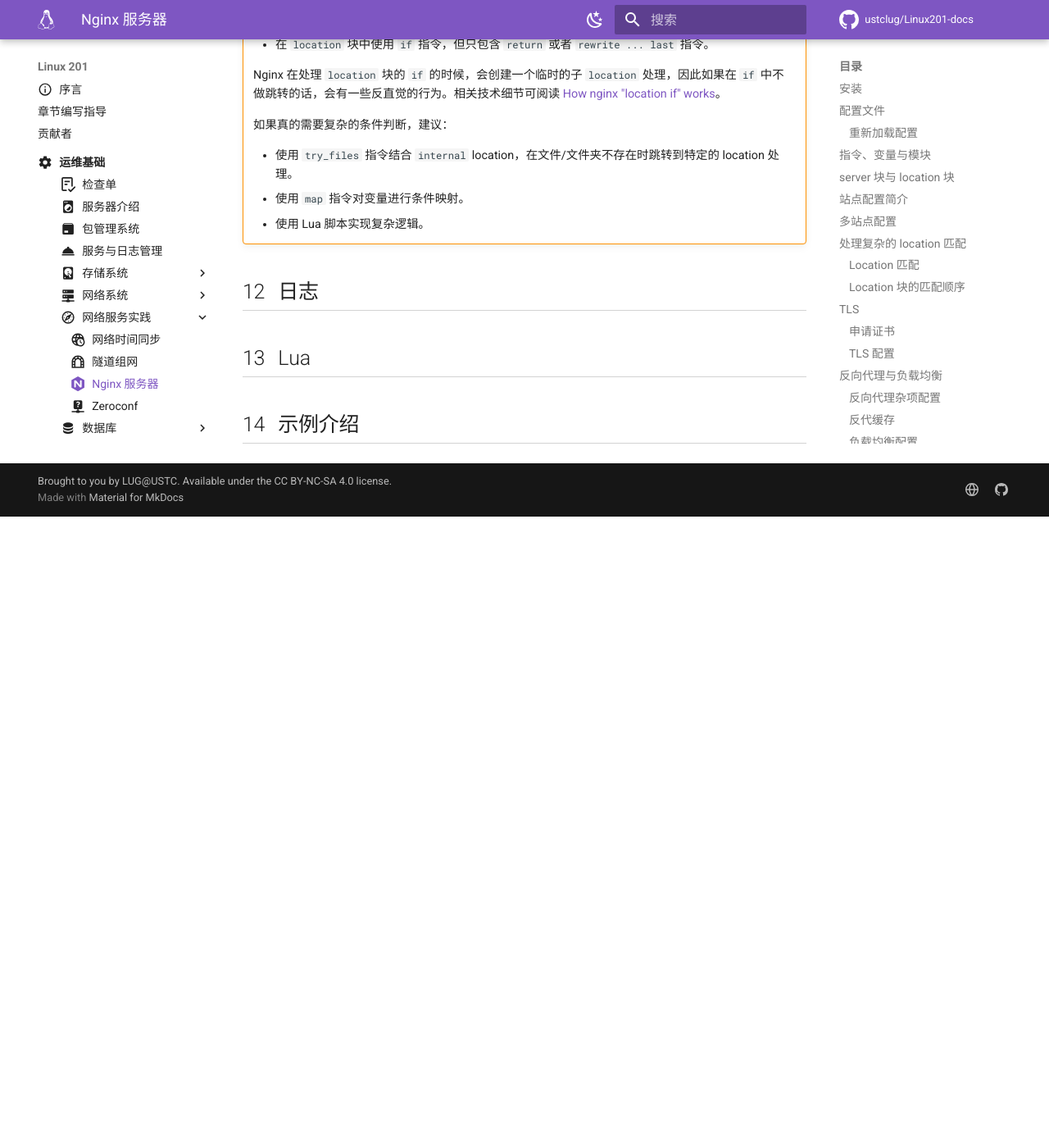
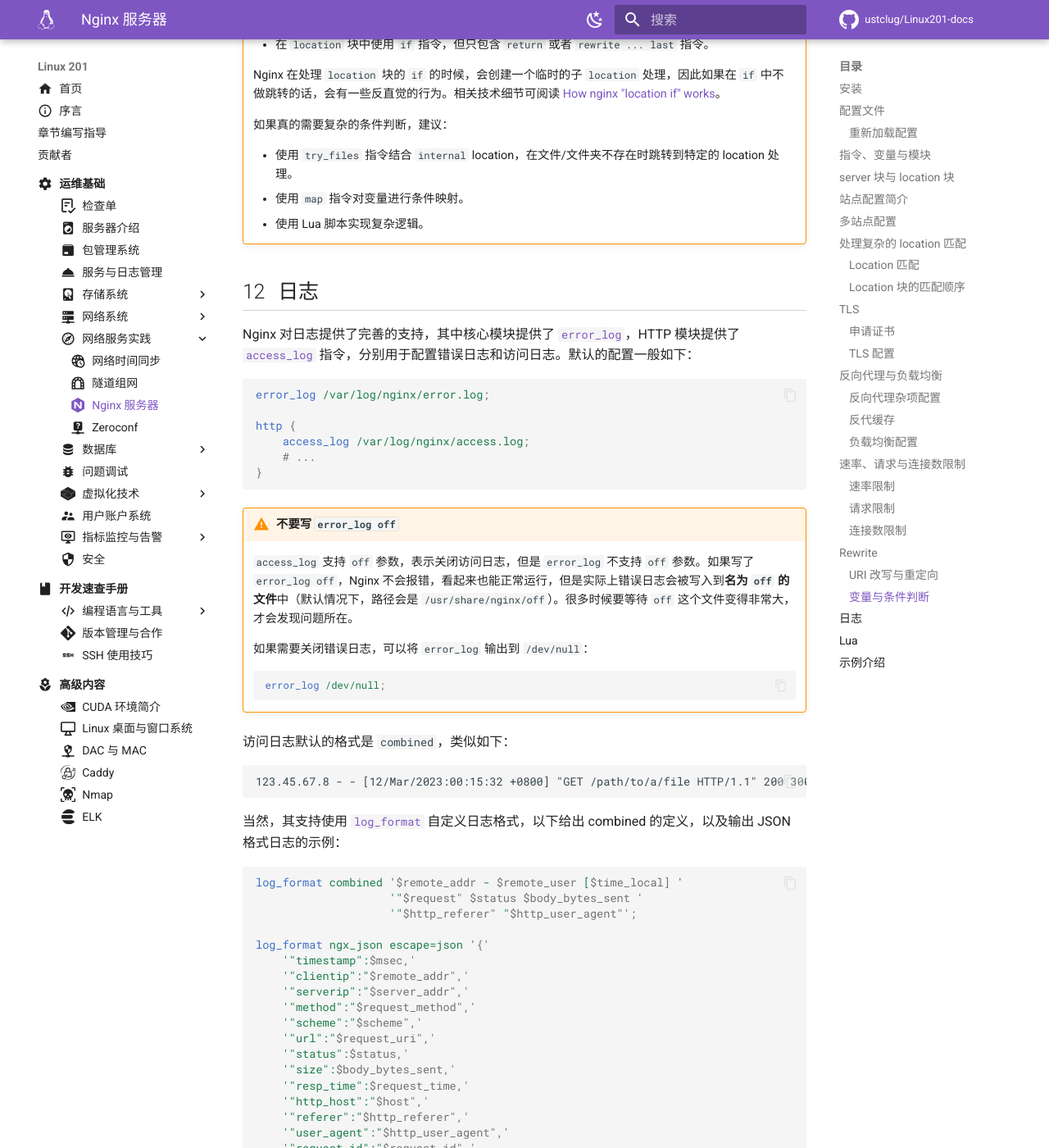
Before and after one commit to ustclug/Linux201-docs, an MkDocs documentation site: the page built from docs/ops/network-service/nginx.md, in a window 1280 px wide and 1400 px high, scrolled down 23986 px. Shown: the whole window at 82% size. Built offline with MkDocs 1.6.1 and Material for MkDocs 9.7.7, drawn with Linux system fonts in a browser that asks for light colours; comment, search, counter and statistics services are not loaded; before the commit the page ends 24616 px from its top, so only the background shows below that; some of the changed text lies outside the part shown.

Commit message:
ops/network-service: Nginx logging

````diff
--- a/docs/ops/network-service/nginx.md
+++ b/docs/ops/network-service/nginx.md
@@ -190,7 +190,7 @@
     GET /path/to/something?query=string HTTP/1.1
     ```
 
-    这里的 `/path/to/something?query=string` 就是 Request URI。在 Nginx 中，由 [`$request_uri`](https://nginx.org/en/docs/http/ngx_http_core_module.html#var_request_uri) 变量表示。同时，Nginx 会对用户提供的 Request URI 进行归一化（处理 `%xx` 编码、`..` 等），然后将归一化后的路径存储在 [`$uri` 变量](https://nginx.org/en/docs/http/ngx_http_core_module.html#var_uri)中。`location` 块的匹配也是基于归一化后的 `$uri` 变量进行的。
+    这里的 `/path/to/something?query=string` 就是 Request URI。在 Nginx 中，由 [`$request_uri`](https://nginx.org/en/docs/http/ngx_http_core_module.html#var_request_uri) 变量表示。同时，Nginx 会对用户提供的 Request URI 进行归一化（处理 `%xx` 编码、`..` 等），然后将归一化后的路径存储在 [`$uri`](https://nginx.org/en/docs/http/ngx_http_core_module.html#var_uri) 变量中。`location` 块的匹配也是基于归一化后的 `$uri` 变量进行的。
 
 一个 `location` 块的基本结构如下：
 
@@ -993,7 +993,7 @@
 
 !!! warning "谨慎在 `location` 中使用 `if`"
 
-    曾有一篇[官方博客文章 "If is evil"](https://github.com/nginxinc/nginx-wiki/blob/master/source/start/topics/depth/ifisevil.rst)讨论了在 `location` 块中使用 `if` 指令可能带来的问题。简单来讲，以下的使用场景是安全的：
+    曾有一篇[官方博客文章 "If is evil"](https://github.com/nginxinc/nginx-wiki/blob/master/source/start/topics/depth/ifisevil.rst) 讨论了在 `location` 块中使用 `if` 指令可能带来的问题。简单来讲，以下的使用场景是安全的：
 
     - 在 `server` 块中使用 `if` 指令。
     - 在 `location` 块中使用 `if` 指令，但只包含 `return` 或者 `rewrite ... last` 指令。
@@ -1007,6 +1007,79 @@
     - 使用 Lua 脚本实现复杂逻辑。
 
 ## 日志 {#logging}
+
+Nginx 对日志提供了完善的支持，其中核心模块提供了 [`error_log`](https://nginx.org/en/docs/ngx_core_module.html#error_log)，HTTP 模块提供了 [`access_log`](https://nginx.org/en/docs/http/ngx_http_log_module.html#access_log) 指令，分别用于配置错误日志和访问日志。默认的配置一般如下：
+
+```nginx
+error_log /var/log/nginx/error.log;
+
+http {
+    access_log /var/log/nginx/access.log;
+    # ...
+}
+```
+
+!!! warning "不要写 `error_log off`"
+
+    `access_log` 支持 `off` 参数，表示关闭访问日志，但是 `error_log` 不支持 `off` 参数。如果写了 `error_log off`，Nginx 不会报错，看起来也能正常运行，但是实际上错误日志会被写入到**名为 `off` 的文件**中（默认情况下，路径会是 `/usr/share/nginx/off`）。很多时候要等待 `off` 这个文件变得非常大，才会发现问题所在。
+
+    如果需要关闭错误日志，可以将 `error_log` 输出到 `/dev/null`：
+
+    ```nginx
+    error_log /dev/null;
+    ```
+
+访问日志默认的格式是 `combined`，类似如下：
+
+```combined
+123.45.67.8 - - [12/Mar/2023:00:15:32 +0800] "GET /path/to/a/file HTTP/1.1" 200 3009 "-" ""
+```
+
+当然，其支持使用 [`log_format`](https://nginx.org/en/docs/http/ngx_http_log_module.html#log_format) 自定义日志格式，以下给出 combined 的定义，以及输出 JSON 格式日志的示例：
+
+```nginx
+log_format combined '$remote_addr - $remote_user [$time_local] '
+                    '"$request" $status $body_bytes_sent '
+                    '"$http_referer" "$http_user_agent"';
+
+log_format ngx_json escape=json '{'
+    '"timestamp":$msec,'
+    '"clientip":"$remote_addr",'
+    '"serverip":"$server_addr",'
+    '"method":"$request_method",'
+    '"scheme":"$scheme",'
+    '"url":"$request_uri",'
+    '"status":$status,'
+    '"size":$body_bytes_sent,'
+    '"resp_time":$request_time,'
+    '"http_host":"$host",'
+    '"referer":"$http_referer",'
+    '"user_agent":"$http_user_agent",'
+    '"request_id":"$request_id",'
+    '"proto":"$server_protocol"'
+    '}';
+
+access_log /var/log/nginx/access_json.log ngx_json;
+```
+
+`escape=json` 参数会假设变量会出现在 JSON 字符串中，并由此进行 JSON 转义。
+
+访问日志也支持条件输出，例如下面这个将 HTTP 403 响应分开记录到单独日志文件的示例：
+
+```nginx
+map $status $log_403 {
+    403 1;
+    default 0;
+}
+
+map $log_403 $log_normal {
+    0 1;
+    default 0;
+}
+
+access_log /var/log/nginx/access_403.log combined if=$log_403;
+access_log /var/log/nginx/access.log combined if=$log_normal;
+```
 
 ## Lua {#lua}
 
````
